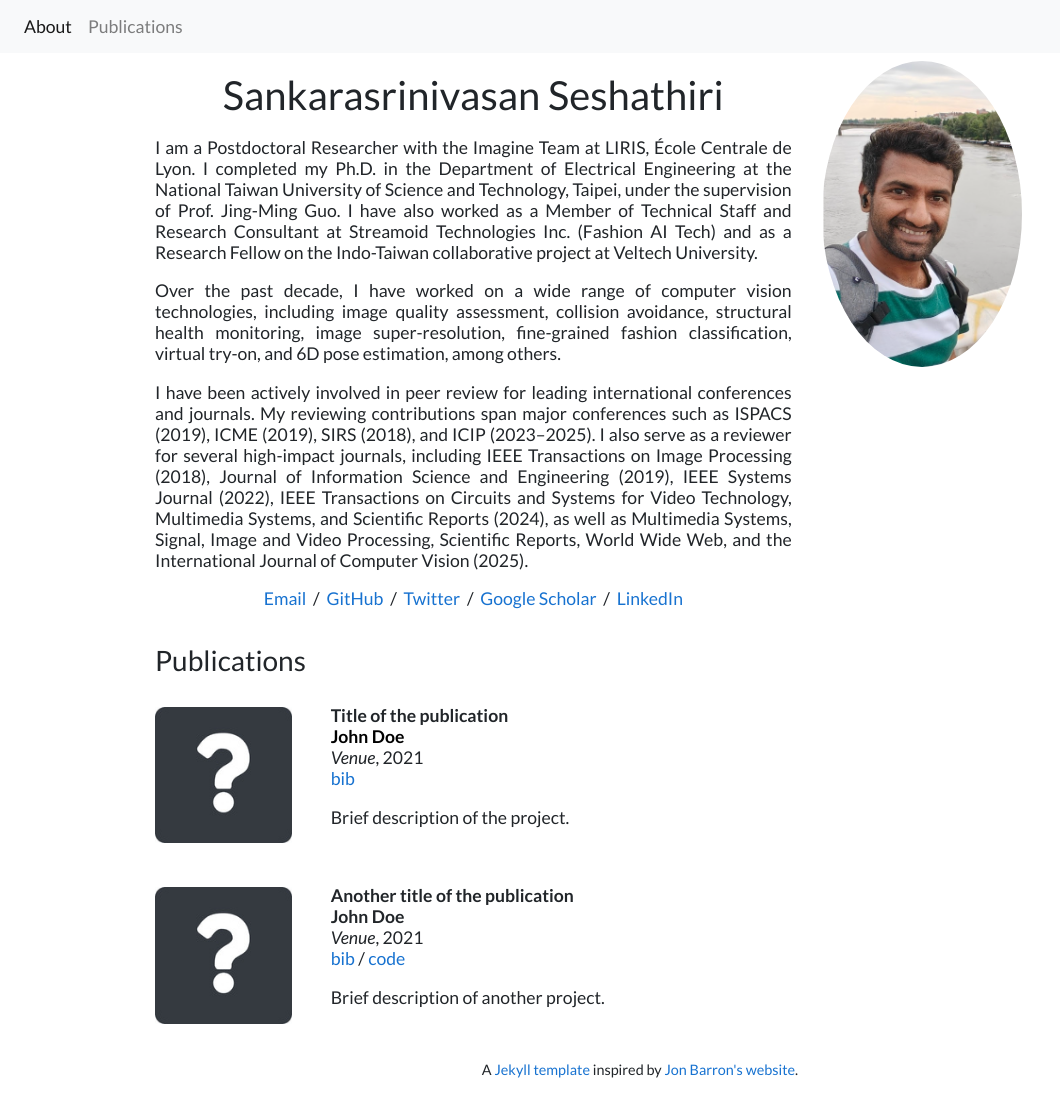
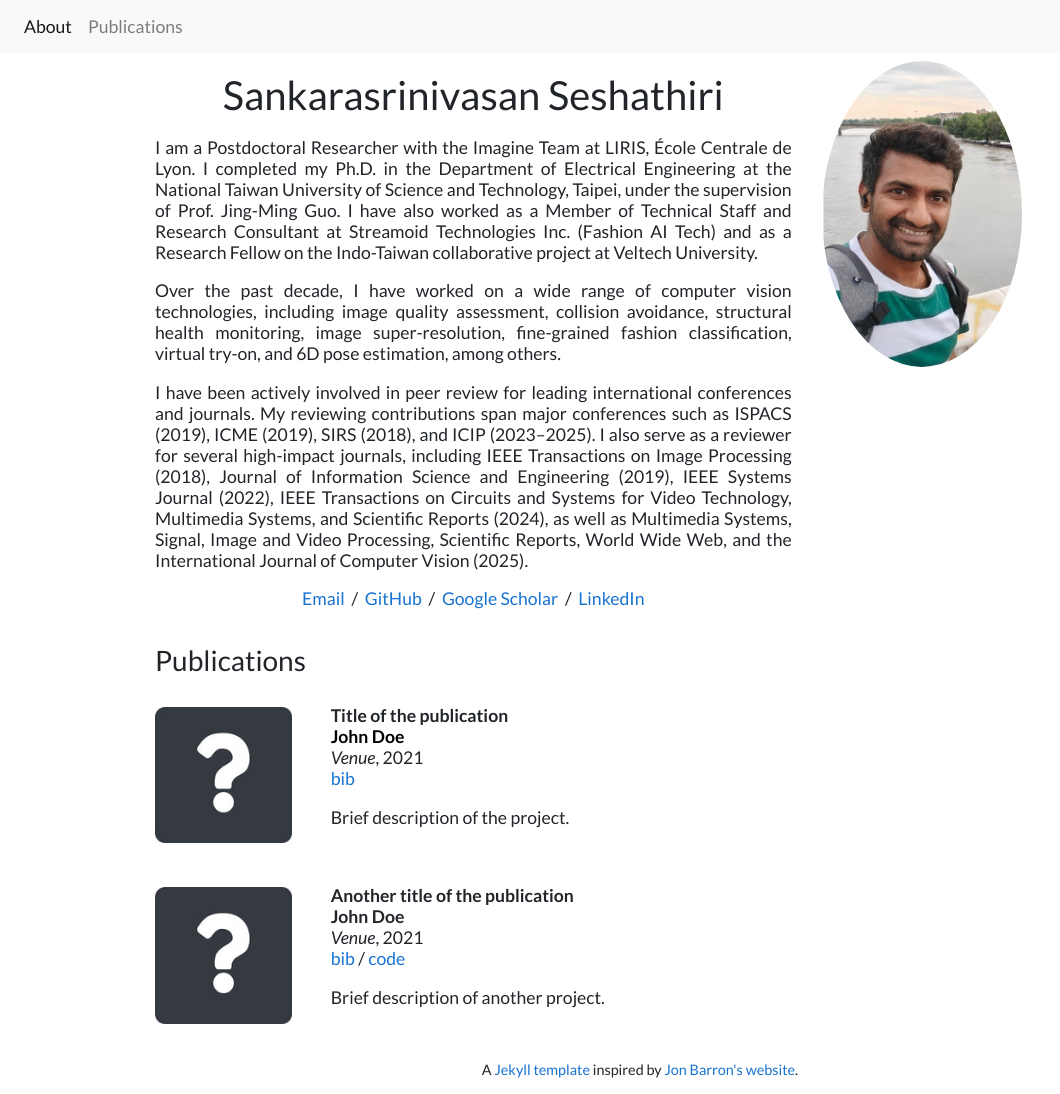
Before and after one commit to SankarSrin/SankarSrin.github.io, a Jekyll site: the page built from index.html, in a window 1280 px wide and 1094 px high. Shown: the whole window, without its empty margins (0-1060 px from the left). Built offline with Jekyll 4.4.1, drawn with Linux system fonts in a browser that asks for light colours.

Commit message:
Remove Twitter link from index.html

```diff
--- a/index.html
+++ b/index.html
@@ -22,7 +22,6 @@ layout: default
         <p style="text-align:center">
             <a href="mailto:sankarsrin@gmail.com">Email</a> &nbsp;/&nbsp;
             <a href="https://github.com/SankarSrin">GitHub</a> &nbsp;/&nbsp;
-            <a href="https://x.com/Sankar_Srin">Twitter</a> &nbsp;/&nbsp;
             <a href="https://scholar.google.com/citations?user=CTWLEcEAAAAJ&hl=en">Google Scholar</a> &nbsp;/&nbsp;
             <a href="https://www.linkedin.com/in/sankarasrinivasan-seshathiri-43488743/">LinkedIn </a>
         </p>
```
